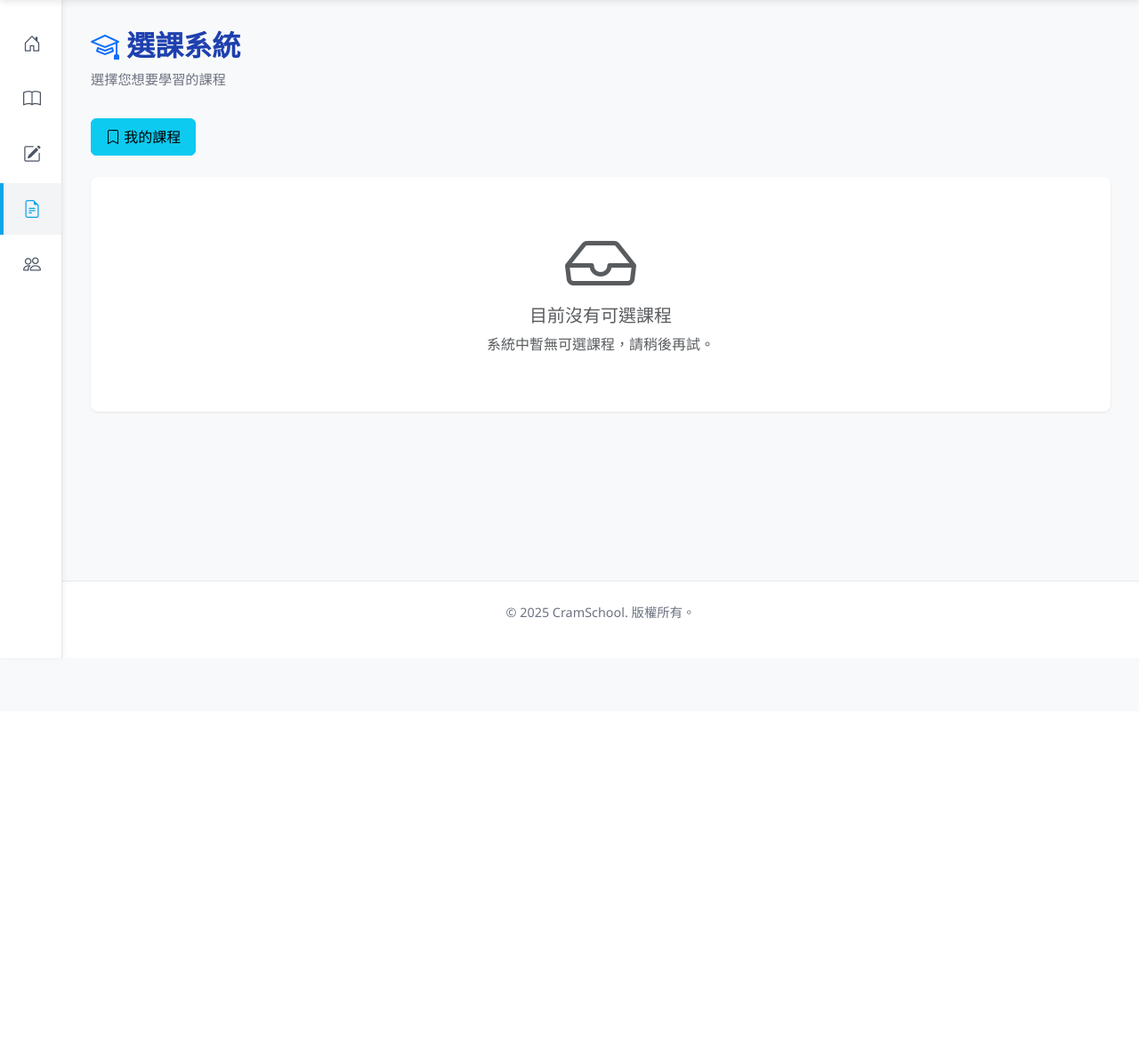
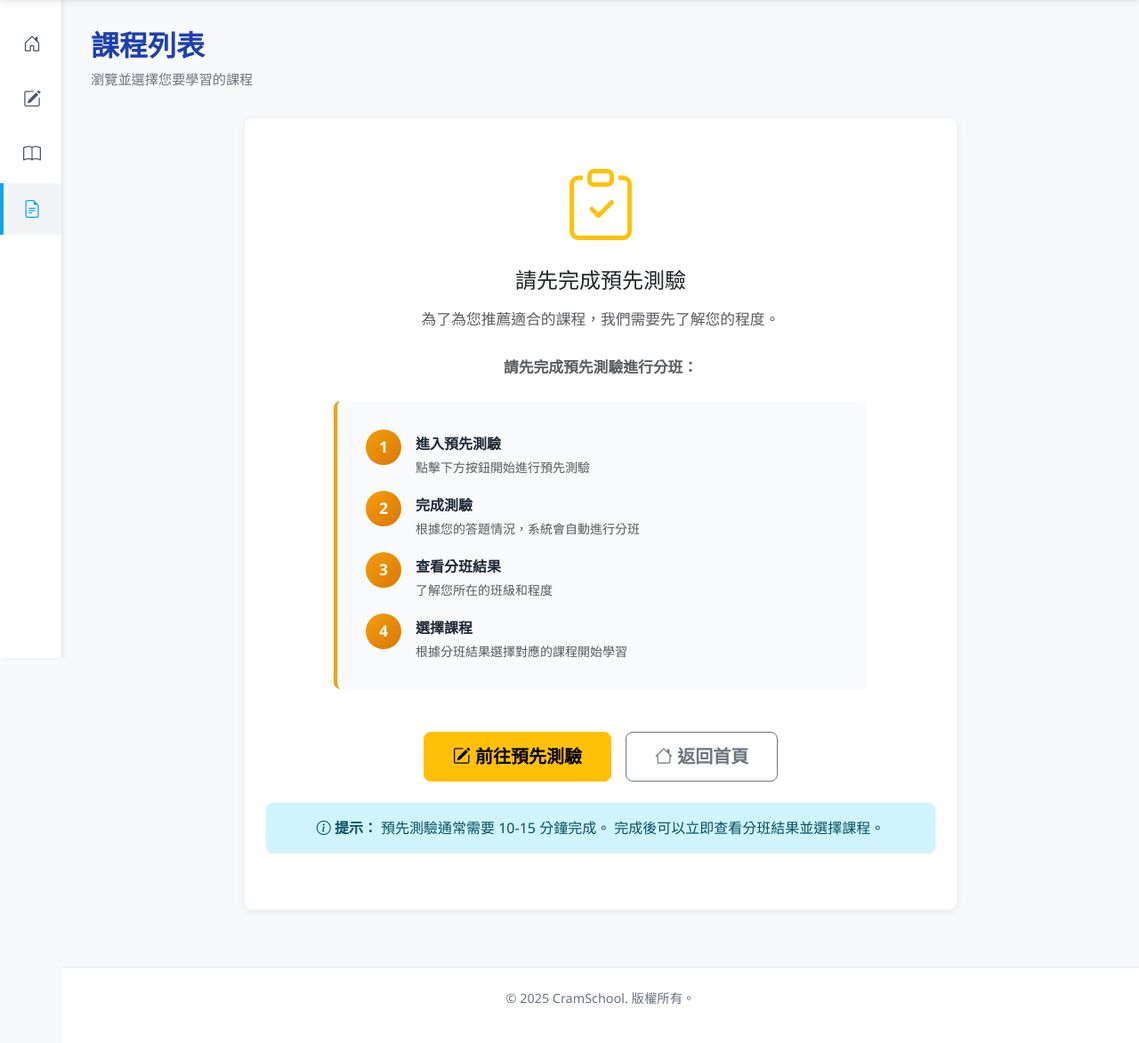
Before and after one commit to nush-cc/CramSchool, a Django app: page /enrollments/ in a window 1280 px wide. Shown: the part 60-1233 px from the top of the page at 89% size. Before the commit the page ends 800 px from the top, so only its background shows below. Run offline with Django 5.2, Linux system fonts and the light colour scheme; the visitor is signed in with stand-in values (Sample User, id 1); data comes from the database, SQL or seed files in the repository; data that the repository does not hold is empty; some libraries are stand-ins or nearby versions.

Commit message:
add no placement test page and extra confirmation for select course

```diff
--- /dev/null
+++ b/courses/templates/courses/course_list_no_placement_test.html
@@ -0,0 +1,186 @@
+{# courses/templates/courses/course_list_no_placement_test.html #}
+{% extends 'base.html' %}
+
+{% block title %}課程列表 - CramSchool{% endblock %}
+
+{% block page_title %}課程列表{% endblock %}
+{% block page_subtitle %}瀏覽並選擇您要學習的課程{% endblock %}
+
+{% block content %}
+    <!-- 空狀態提示 -->
+    <div class="empty-state-container">
+        <div class="card border-0">
+            <div class="card-body text-center py-5">
+                <!-- 大圖示 -->
+                <div class="display-1 mb-4">
+                    <i class="bi bi-clipboard-check text-warning"></i>
+                </div>
+
+                <!-- 提示標題 -->
+                <h4 class="mb-3 text-dark">
+                    請先完成預先測驗
+                </h4>
+
+                <!-- 提示描述 -->
+                <p class="text-muted mb-4" style="font-size: 1.05rem; line-height: 1.6;">
+                    為了為您推薦適合的課程，我們需要先了解您的程度。
+                    <br>
+                    <br>
+                    <strong>請先完成預先測驗進行分班：</strong>
+                </p>
+
+                <!-- 步驟說明 -->
+                <div class="steps-container mb-5" style="max-width: 600px; margin: 0 auto;">
+                    <div class="step-item text-start mb-3">
+                        <div class="step-number">1</div>
+                        <div class="step-content">
+                            <strong>進入預先測驗</strong>
+                            <p class="text-muted small mb-0">點擊下方按鈕開始進行預先測驗</p>
+                        </div>
+                    </div>
+
+                    <div class="step-item text-start mb-3">
+                        <div class="step-number">2</div>
+                        <div class="step-content">
+                            <strong>完成測驗</strong>
+                            <p class="text-muted small mb-0">根據您的答題情況，系統會自動進行分班</p>
+                        </div>
+                    </div>
+
+                    <div class="step-item text-start mb-3">
+                        <div class="step-number">3</div>
+                        <div class="step-content">
+                            <strong>查看分班結果</strong>
+                            <p class="text-muted small mb-0">了解您所在的班級和程度</p>
+                        </div>
+                    </div>
+
+                    <div class="step-item text-start">
+                        <div class="step-number">4</div>
+                        <div class="step-content">
+                            <strong>選擇課程</strong>
+                            <p class="text-muted small mb-0">根據分班結果選擇對應的課程開始學習</p>
+                        </div>
+                    </div>
+                </div>
+
+                <!-- 按鈕 -->
+                <div class="d-flex gap-3 justify-content-center flex-wrap">
+                    <a href="{% url 'courses:placement_test' %}" class="btn btn-warning btn-lg">
+                        <i class="bi bi-pencil-square"></i> 前往預先測驗
+                    </a>
+                    <a href="{% url 'core:home' %}" class="btn btn-outline-secondary btn-lg">
+                        <i class="bi bi-house"></i> 返回首頁
+                    </a>
+                </div>
+
+                <!-- 輔助說明 -->
+                <div class="alert alert-info mt-4" role="alert">
+                    <i class="bi bi-info-circle"></i>
+                    <strong>提示：</strong> 預先測驗通常需要 10-15 分鐘完成。
+                    完成後可以立即查看分班結果並選擇課程。
+                </div>
+            </div>
+        </div>
+    </div>
+{% endblock %}
+
+{% block extra_css %}
+    <style>
+        .empty-state-container {
+            max-width: 800px;
+            margin: 2rem auto;
+        }
+
+        .card {
+            box-shadow: 0 2px 8px rgba(0, 0, 0, 0.08);
+        }
+
+        /* 步驟容器 */
+        .steps-container {
+            background: #f9fafb;
+            padding: 2rem;
+            border-radius: 0.5rem;
+            border-left: 4px solid #f59e0b;
+        }
+
+        /* 步驟項目 */
+        .step-item {
+            display: flex;
+            gap: 1rem;
+        }
+
+        .step-number {
+            display: flex;
+            align-items: center;
+            justify-content: center;
+            width: 40px;
+            height: 40px;
+            min-width: 40px;
+            background: linear-gradient(135deg, #f59e0b 0%, #d97706 100%);
+            color: white;
+            border-radius: 50%;
+            font-weight: 700;
+            font-size: 1.1rem;
+        }
+
+        .step-content {
+            padding-top: 0.25rem;
+        }
+
+        .step-content strong {
+            color: #1f2937;
+            display: block;
+            margin-bottom: 0.25rem;
+        }
+
+        /* 按鈕樣式 */
+        .btn-lg {
+            padding: 0.75rem 2rem;
+            font-weight: 600;
+            border-radius: 0.5rem;
+            transition: all 0.3s ease;
+        }
+
+        .btn-warning:hover {
+            transform: translateY(-2px);
+            box-shadow: 0 4px 12px rgba(245, 158, 11, 0.4);
+        }
+
+        .btn-outline-secondary:hover {
+            transform: translateY(-2px);
+        }
+
+        /* 響應式 */
+        @media (max-width: 768px) {
+            .empty-state-container {
+                margin: 1rem;
+            }
+
+            .card-body {
+                padding: 2rem 1rem !important;
+            }
+
+            .steps-container {
+                padding: 1.5rem;
+            }
+
+            .step-item {
+                margin-bottom: 1.5rem;
+            }
+
+            .btn-lg {
+                padding: 0.6rem 1.5rem;
+                font-size: 0.95rem;
+            }
+
+            .d-flex gap-3 {
+                flex-direction: column !important;
+            }
+
+            .btn-lg {
+                width: 100%;
+            }
+        }
+    </style>
+{% endblock %}
--- a/courses/views.py
+++ b/courses/views.py
@@ -22,6 +22,10 @@ def course_list(request):
     if not request.user.is_authenticated:
         # 未登入用戶重導向到登入頁面
         return redirect("login")
+
+    if request.user.placement_test_score is None:
+        # 還沒完成預先測驗
+        return render(request, "courses/course_list_no_placement_test.html", {})
 
     # 獲取學生已核准的選課記錄
     approved_enrollments = Enrollment.objects.filter(
@@ -114,7 +118,7 @@ def course_detail(request, pk):
 
     # 如果學生沒有選課，重導向到課程列表
     if not is_enrolled and not request.user.is_staff:
-        return redirect("course_list")
+        return redirect("courses:course_list")
 
     context = {
         "course": course,
--- a/enrollments/views.py
+++ b/enrollments/views.py
@@ -11,6 +11,10 @@ from enrollments.models import Enrollment
 @login_required
 def enrollment_list(request):
     """選課系統首頁 - 按科目+年級分組"""
+
+    if request.user.placement_test_score is None:
+        # 還沒完成預先測驗
+        return render(request, "courses/course_list_no_placement_test.html", {})
 
     # 只顯示一般課程，排除預先測驗
     courses = Course.objects.filter(
--- a/templates/base.html
+++ b/templates/base.html
@@ -483,15 +483,15 @@
                 </a>
             </li>
             <li class="sidebar-menu-item">
+                <a href="{% url 'courses:placement_test' %}" class="sidebar-menu-link">
+                    <i class="bi bi-pencil-square"></i>
+                    <span class="menu-text">預先測驗</span>
+                </a>
+            </li>
+            <li class="sidebar-menu-item">
                 <a href="{% url 'courses:course_list' %}" class="sidebar-menu-link">
                     <i class="bi bi-book"></i>
                     <span class="menu-text">課程</span>
-                </a>
-            </li>
-            <li class="sidebar-menu-item">
-                <a href="{% url 'courses:placement_test' %}" class="sidebar-menu-link">
-                    <i class="bi bi-pencil-square"></i>
-                    <span class="menu-text">試卷</span>
                 </a>
             </li>
             <li class="sidebar-menu-item">
@@ -500,12 +500,12 @@
                     <span class="menu-text">報名</span>
                 </a>
             </li>
-            <li class="sidebar-menu-item">
+            {% comment %} <li class="sidebar-menu-item">
                 <a href="/users/" class="sidebar-menu-link">
                     <i class="bi bi-people"></i>
                     <span class="menu-text">使用者</span>
                 </a>
-            </li>
+            </li> {% endcomment %}
         </ul>
     </aside>
 {% endif %}
```
Also changed, not shown: courses/templates/courses/placement_test.html (+4 -4 lines), users/forms.py (+19 -14 lines).
